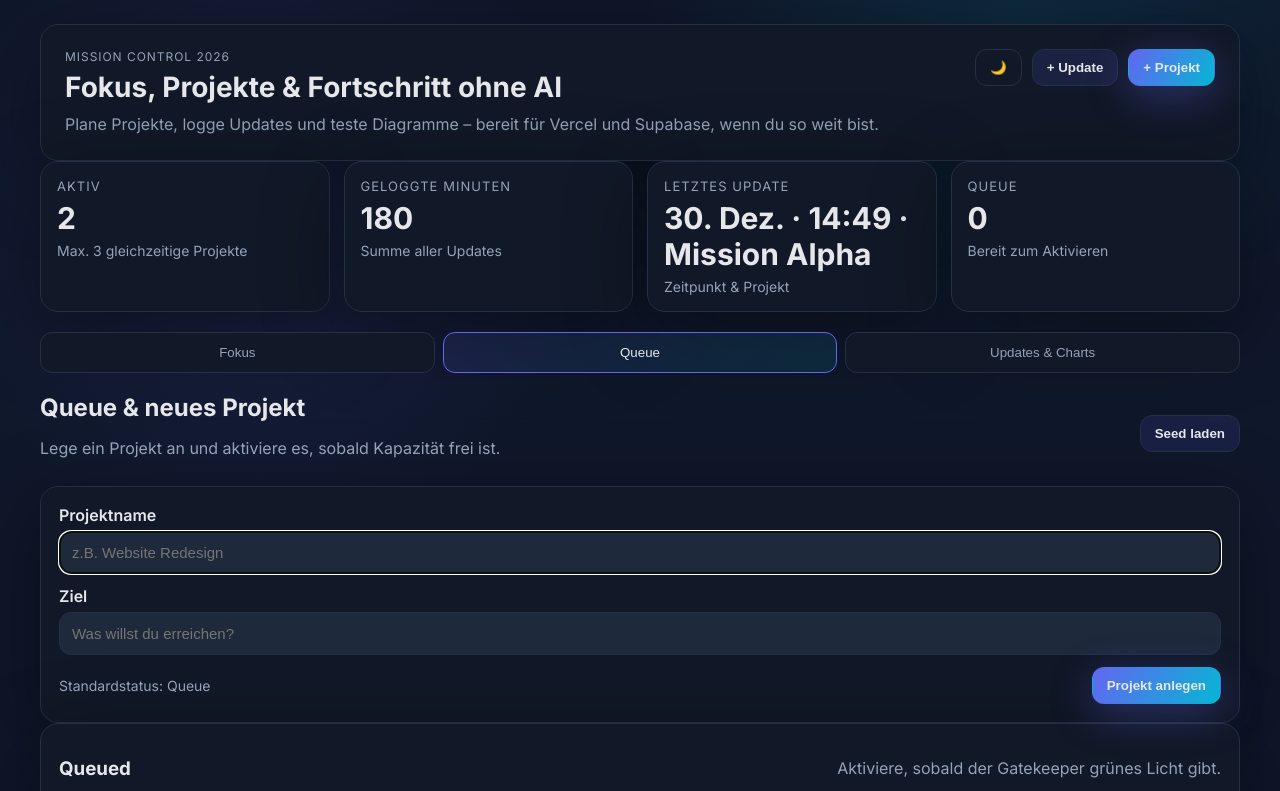
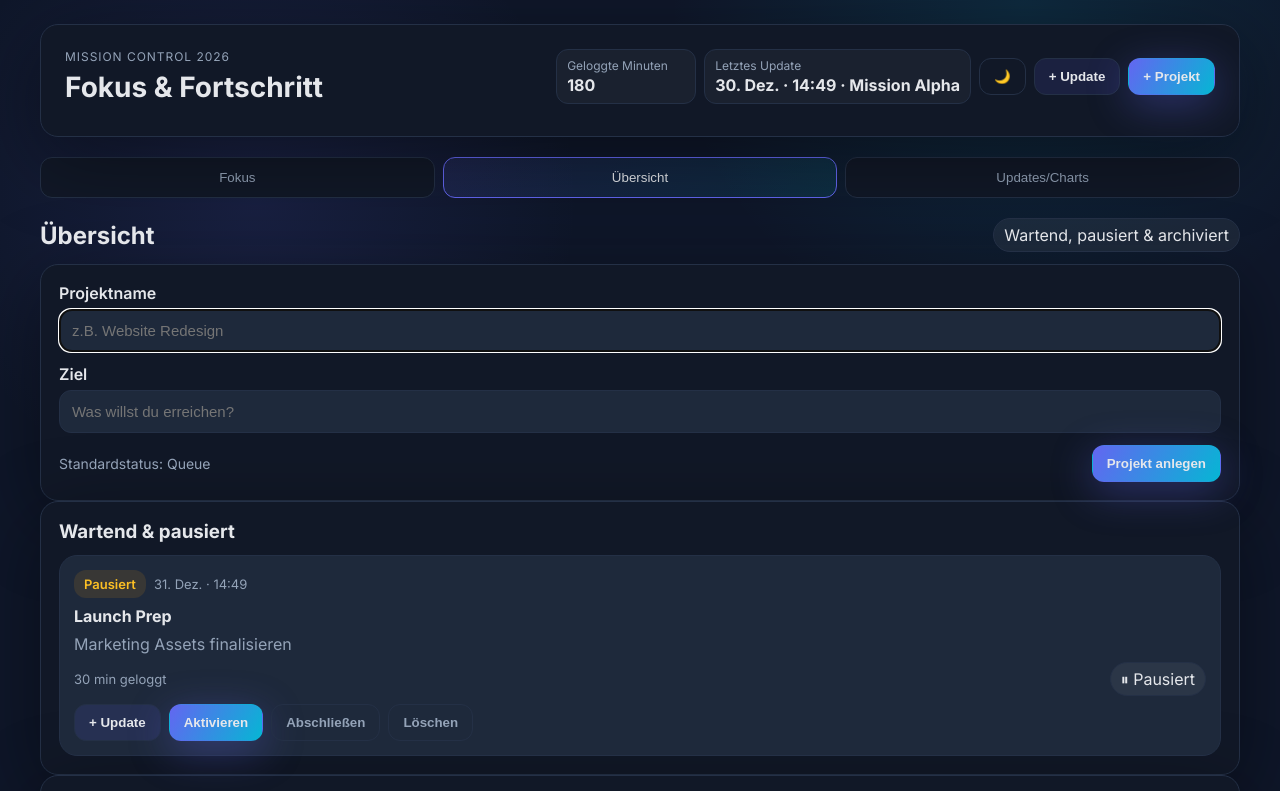
Before and after one commit to VibeJaro/Projects-2026, a website with bundled scripts: page index.html in a window 1280 px wide. Both pictures are taken after a click on the button "+ Projekt". Shown: the top 791 px of the page. Built offline with nearby package versions, Linux system fonts and the light colour scheme.

Commit message:
Revamp dashboard layout

```diff
--- a/index.html
+++ b/index.html
@@ -9,67 +9,43 @@
 </head>
 <body>
   <div class="app-shell">
-    <header class="topbar">
+    <header class="topbar sticky">
       <div>
         <p class="eyebrow">Mission Control 2026</p>
-        <h1>Fokus, Projekte & Fortschritt ohne AI</h1>
-        <p class="lede">Plane Projekte, logge Updates und teste Diagramme – bereit für Vercel und Supabase, wenn du so weit bist.</p>
+        <h1>Fokus & Fortschritt</h1>
       </div>
-      <div class="top-actions">
+      <div class="top-actions compact">
+        <div class="stat-chip">
+          <span class="label">Geloggte Minuten</span>
+          <span class="value" id="metricMinutes">0</span>
+        </div>
+        <div class="stat-chip">
+          <span class="label">Letztes Update</span>
+          <span class="value" id="metricLast">–</span>
+        </div>
         <button class="ghost" id="themeToggle" aria-label="Theme umschalten">🌙</button>
         <button class="secondary" id="quickLog">+ Update</button>
         <button class="primary" id="quickProject">+ Projekt</button>
       </div>
     </header>
 
-    <section class="summary-grid" aria-label="Kennzahlen">
-      <article class="summary-card">
-        <div class="summary-label">Aktiv</div>
-        <div class="summary-value" id="metricActive">0</div>
-        <p class="summary-sub">Max. 3 gleichzeitige Projekte</p>
-      </article>
-      <article class="summary-card">
-        <div class="summary-label">Geloggte Minuten</div>
-        <div class="summary-value" id="metricMinutes">0</div>
-        <p class="summary-sub">Summe aller Updates</p>
-      </article>
-      <article class="summary-card">
-        <div class="summary-label">Letztes Update</div>
-        <div class="summary-value" id="metricLast">–</div>
-        <p class="summary-sub">Zeitpunkt & Projekt</p>
-      </article>
-      <article class="summary-card">
-        <div class="summary-label">Queue</div>
-        <div class="summary-value" id="metricQueue">0</div>
-        <p class="summary-sub">Bereit zum Aktivieren</p>
-      </article>
-    </section>
-
     <nav class="tabs" aria-label="Navigation">
       <button class="tab active" data-view="focus">Fokus</button>
-      <button class="tab" data-view="queue">Queue</button>
-      <button class="tab" data-view="updates">Updates & Charts</button>
+      <button class="tab" data-view="queue">Übersicht</button>
+      <button class="tab" data-view="updates">Updates/Charts</button>
     </nav>
 
     <main class="views">
       <section class="view active" id="focusView" aria-label="Aktive Projekte">
-        <div class="panel-header">
-          <div>
-            <h2>Aktive & pausierte Projekte</h2>
-            <p class="muted">Logge Fortschritt, pausiere oder schließe Projekte ab. Gatekeeper verhindert mehr als drei aktive Projekte.</p>
-          </div>
-          <span class="chip">Max. 3 aktiv</span>
+        <div class="panel">
+          <div id="focusList" class="card-grid focus-grid"></div>
         </div>
-        <div id="focusList" class="card-grid"></div>
       </section>
 
-      <section class="view" id="queueView" aria-label="Queue und neue Projekte">
+      <section class="view" id="queueView" aria-label="Übersicht und neue Projekte">
         <div class="panel-header">
-          <div>
-            <h2>Queue & neues Projekt</h2>
-            <p class="muted">Lege ein Projekt an und aktiviere es, sobald Kapazität frei ist.</p>
-          </div>
-          <button class="secondary" id="resetData">Seed laden</button>
+          <h2>Übersicht</h2>
+          <span class="chip">Wartend, pausiert & archiviert</span>
         </div>
         <form id="projectForm" class="panel form-card">
           <div class="field">
@@ -88,16 +64,14 @@
 
         <div class="panel">
           <div class="panel-header">
-            <h3>Queued</h3>
-            <p class="muted">Aktiviere, sobald der Gatekeeper grünes Licht gibt.</p>
+            <h3>Wartend & pausiert</h3>
           </div>
-          <div id="queueList" class="card-grid"></div>
+          <div id="queueList" class="card-grid equal-height"></div>
         </div>
 
         <div class="panel">
           <div class="panel-header">
             <h3>Abgeschlossen</h3>
-            <p class="muted">Archiv der fertigen Missionen.</p>
           </div>
           <div id="doneList" class="card-grid compact"></div>
         </div>
@@ -105,19 +79,15 @@
 
       <section class="view" id="updatesView" aria-label="Updates und Diagramme">
         <div class="panel-header">
-          <div>
-            <h2>Updates & Diagramme testen</h2>
-            <p class="muted">Timeline, Balken & Heatmap zeigen, ob dein Fokus funktioniert.</p>
-          </div>
+          <h2>Updates & Charts</h2>
           <button class="secondary" id="openLogFromUpdates">+ Update</button>
         </div>
-        <div class="panel split">
-          <div class="timeline" id="timeline"></div>
+        <div class="panel charts-only">
           <div class="charts">
             <div class="chart-card">
               <div class="panel-header">
                 <h3>Fokusverteilung</h3>
-                <p class="muted small">Balkenbreite = investierte Minuten pro Projekt.</p>
+                <p class="muted small">Investierte Minuten pro Projekt.</p>
               </div>
               <div id="barChart" class="bar-chart"></div>
             </div>
@@ -129,6 +99,14 @@
               <div id="heatmap" class="heatmap"></div>
             </div>
           </div>
+        </div>
+
+        <div class="panel ai-placeholder">
+          <div class="panel-header">
+            <h3>AI Report</h3>
+            <span class="chip">Platzhalter</span>
+          </div>
+          <p class="muted">Hier entsteht der automatische Report, sobald die KI-Anbindung bereit ist.</p>
         </div>
       </section>
     </main>
--- a/src/main.js
+++ b/src/main.js
@@ -7,7 +7,7 @@ import {
   setProjectStatus,
   statsSnapshot,
 } from "./state.js";
-import { loadState, resetState, saveState } from "./persistence.js";
+import { loadState, saveState } from "./persistence.js";
 
 let state = loadState();
 let activeView = "focus";
@@ -20,17 +20,14 @@ const views = {
 };
 
 const summaryEls = {
-  active: document.getElementById("metricActive"),
   minutes: document.getElementById("metricMinutes"),
   last: document.getElementById("metricLast"),
-  queue: document.getElementById("metricQueue"),
 };
 
 const lists = {
   focus: document.getElementById("focusList"),
   queue: document.getElementById("queueList"),
   done: document.getElementById("doneList"),
-  timeline: document.getElementById("timeline"),
   barChart: document.getElementById("barChart"),
   heatmap: document.getElementById("heatmap"),
 };
@@ -48,7 +45,6 @@ const openLogFromUpdates = document.getElementById("openLogFromUpdates");
 const quickProjectBtn = document.getElementById("quickProject");
 const projectForm = document.getElementById("projectForm");
 const themeToggle = document.getElementById("themeToggle");
-const resetBtn = document.getElementById("resetData");
 const chipButtons = document.querySelectorAll(".chip-row .chip");
 const closeModalBtn = document.getElementById("closeModal");
 const cancelLogBtn = document.getElementById("cancelLog");
@@ -93,9 +89,7 @@ function persist() {
 
 function renderSummary() {
   const stats = statsSnapshot(state);
-  summaryEls.active.textContent = stats.active.length;
   summaryEls.minutes.textContent = stats.totalMinutes;
-  summaryEls.queue.textContent = stats.queued.length;
   summaryEls.last.textContent = stats.lastLog
     ? `${formatDate(stats.lastLog.createdAt)} · ${projectName(stats.lastLog.projectId)}`
     : "–";
@@ -136,7 +130,14 @@ function renderProjectCard(project, context = "focus") {
     <p class="goal">${project.goal || "Kein Ziel hinterlegt"}</p>
     <div class="goal-row">
       <span class="meta">${formatMinutes(minutes)} geloggt</span>
-      <span class="chip">${project.status === "active" ? "🔥 Fokus" : "⏸ Kontrolle"}</span>
+      <span class="chip">${
+        {
+          active: "🔥 Fokus",
+          paused: "⏸ Pausiert",
+          queued: "⌛ Wartend",
+          done: "🏁 Fertig",
+        }[project.status] ?? "Status"
+      }</span>
     </div>
     <div class="button-row"></div>
   `;
@@ -188,9 +189,9 @@ function renderProjectCard(project, context = "focus") {
 function renderFocus() {
   const stats = statsSnapshot(state);
   lists.focus.innerHTML = "";
-  const items = [...stats.active, ...stats.paused];
+  const items = [...stats.active].slice(0, 3);
   if (!items.length) {
-    lists.focus.innerHTML = '<p class="muted">Keine aktiven Projekte. Ab in die Queue!</p>';
+    lists.focus.innerHTML = '<p class="muted">Keine aktiven Projekte.</p>';
     return;
   }
   items.forEach((project) => lists.focus.appendChild(renderProjectCard(project)));
@@ -199,36 +200,16 @@ function renderFocus() {
 function renderQueue() {
   const stats = statsSnapshot(state);
   lists.queue.innerHTML = "";
-  stats.queued.forEach((project) => lists.queue.appendChild(renderProjectCard(project, "queue")));
-  if (!stats.queued.length) {
-    lists.queue.innerHTML = '<p class="muted">Keine Projekte in der Queue.</p>';
+  const queuedAndPaused = [...stats.queued, ...stats.paused];
+  queuedAndPaused.forEach((project) => lists.queue.appendChild(renderProjectCard(project, "queue")));
+  if (!queuedAndPaused.length) {
+    lists.queue.innerHTML = '<p class="muted">Keine Projekte in der Übersicht.</p>';
   }
   lists.done.innerHTML = "";
   stats.done.forEach((project) => lists.done.appendChild(renderProjectCard(project)));
   if (!stats.done.length) {
     lists.done.innerHTML = '<p class="muted">Noch nichts abgeschlossen.</p>';
   }
-}
-
-function renderTimeline() {
-  const items = state.logs.slice(0, 12);
-  lists.timeline.innerHTML = "";
-  if (!items.length) {
-    lists.timeline.innerHTML = '<p class="muted">Noch keine Updates geschrieben.</p>';
-    return;
-  }
-  items.forEach((log) => {
-    const el = document.createElement("article");
-    el.className = "item";
-    el.innerHTML = `
-      <div class="badge-row">${statusBadge(state.projects.find((p) => p.id === log.projectId)?.status ?? "queued").outerHTML}
-      <span class="meta">${projectName(log.projectId)}</span></div>
-      <h4>${formatMinutes(log.minutes)}</h4>
-      <p class="goal">${log.note || "Ohne Notiz"}</p>
-      <div class="meta">${formatDate(log.createdAt)}</div>
-    `;
-    lists.timeline.appendChild(el);
-  });
 }
 
 function renderBarChart() {
@@ -279,7 +260,6 @@ function render() {
   renderSummary();
   renderFocus();
   renderQueue();
-  renderTimeline();
   renderBarChart();
   renderHeatmap();
 }
@@ -309,7 +289,9 @@ function openLogModal(projectId) {
   }
   logMinutes.value = "";
   logNote.value = "";
-  logDate.value = "";
+  const now = new Date();
+  const offsetDate = new Date(now.getTime() - now.getTimezoneOffset() * 60000);
+  logDate.value = offsetDate.toISOString().slice(0, 16);
   modal.classList.remove("hidden");
   logMinutes.focus();
 }
@@ -381,12 +363,6 @@ function bindEvents() {
     setTheme(nextTheme);
   });
 
-  resetBtn.addEventListener("click", () => {
-    state = resetState();
-    showToast("Seed-Daten geladen", "success");
-    persist();
-  });
-
   closeModalBtn.addEventListener("click", closeLogModal);
   cancelLogBtn.addEventListener("click", closeLogModal);
 
--- a/styles.css
+++ b/styles.css
@@ -56,6 +56,12 @@ body {
   padding: 24px;
   box-shadow: var(--shadow);
 }
+.topbar.sticky {
+  position: sticky;
+  top: 12px;
+  z-index: 5;
+  backdrop-filter: blur(6px);
+}
 
 .eyebrow { text-transform: uppercase; letter-spacing: 0.08em; font-size: 12px; color: var(--muted); margin: 0 0 6px; }
 
@@ -63,6 +69,18 @@ h1 { margin: 0 0 8px; font-size: 28px; }
 .lede { margin: 0; color: var(--muted); line-height: 1.5; }
 
 .top-actions { display: flex; gap: 10px; align-items: center; }
+.top-actions.compact { gap: 8px; flex-wrap: wrap; justify-content: flex-end; }
+.stat-chip {
+  display: grid;
+  gap: 2px;
+  padding: 8px 10px;
+  border-radius: 12px;
+  background: rgba(255,255,255,0.04);
+  border: 1px solid var(--border);
+  min-width: 140px;
+}
+.stat-chip .label { color: var(--muted); font-size: 12px; }
+.stat-chip .value { font-weight: 700; font-size: 16px; }
 
 .tabs { display: grid; grid-template-columns: repeat(3, 1fr); margin: 20px 0; gap: 8px; }
 .tab {
@@ -116,6 +134,8 @@ h1 { margin: 0 0 8px; font-size: 28px; }
 
 .card-grid { display: grid; grid-template-columns: repeat(auto-fit, minmax(260px, 1fr)); gap: 12px; }
 .card-grid.compact { grid-template-columns: repeat(auto-fit, minmax(200px, 1fr)); }
+.card-grid.equal-height { grid-auto-rows: 1fr; align-items: stretch; }
+.card-grid.focus-grid { grid-template-columns: repeat(auto-fit, minmax(220px, 1fr)); }
 
 .card {
   background: var(--card);
@@ -163,6 +183,7 @@ h1 { margin: 0 0 8px; font-size: 28px; }
 
 .charts { display: grid; gap: 12px; }
 .chart-card { background: var(--card); border: 1px solid var(--border); border-radius: var(--radius); padding: 12px; }
+.charts-only { padding: 0; border: none; background: transparent; box-shadow: none; }
 
 .bar-chart { display: grid; gap: 10px; }
 .bar-row { display: grid; gap: 6px; }
```
Also changed, not shown: updates.md (added, +6 -0 lines), README.md.
